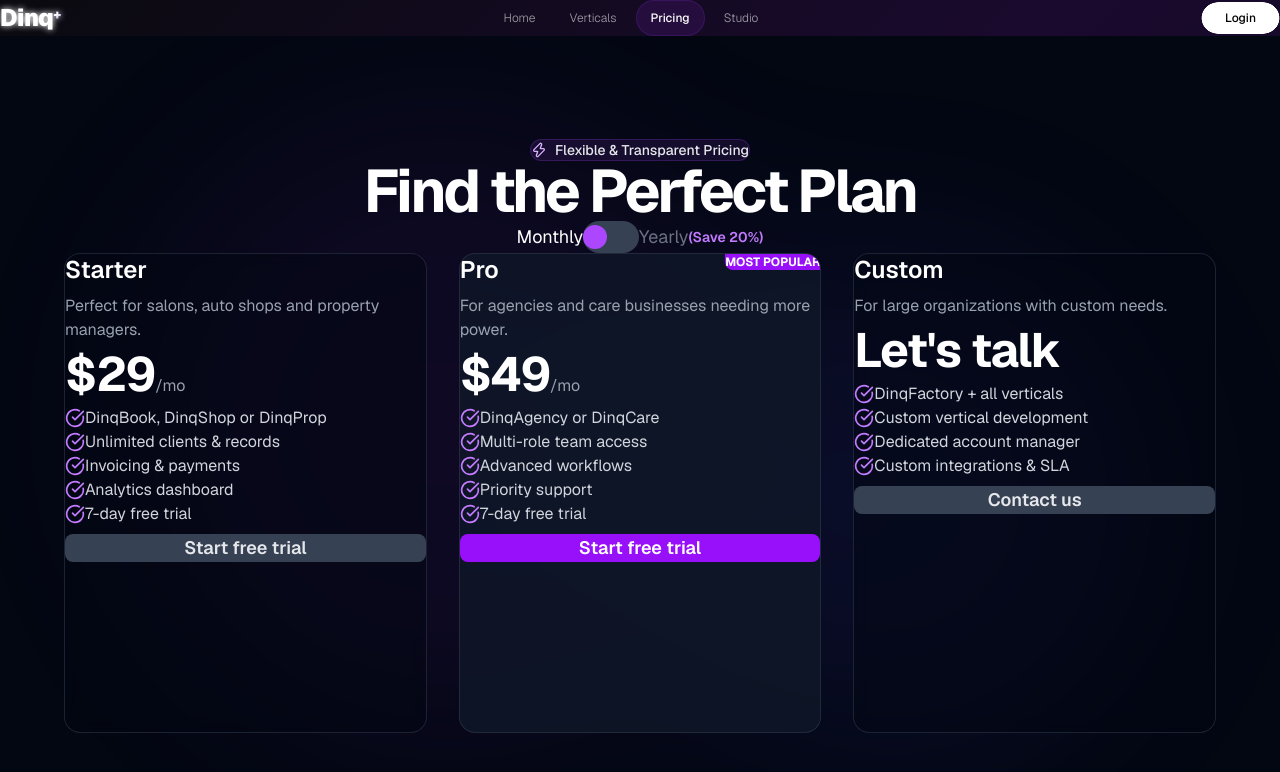
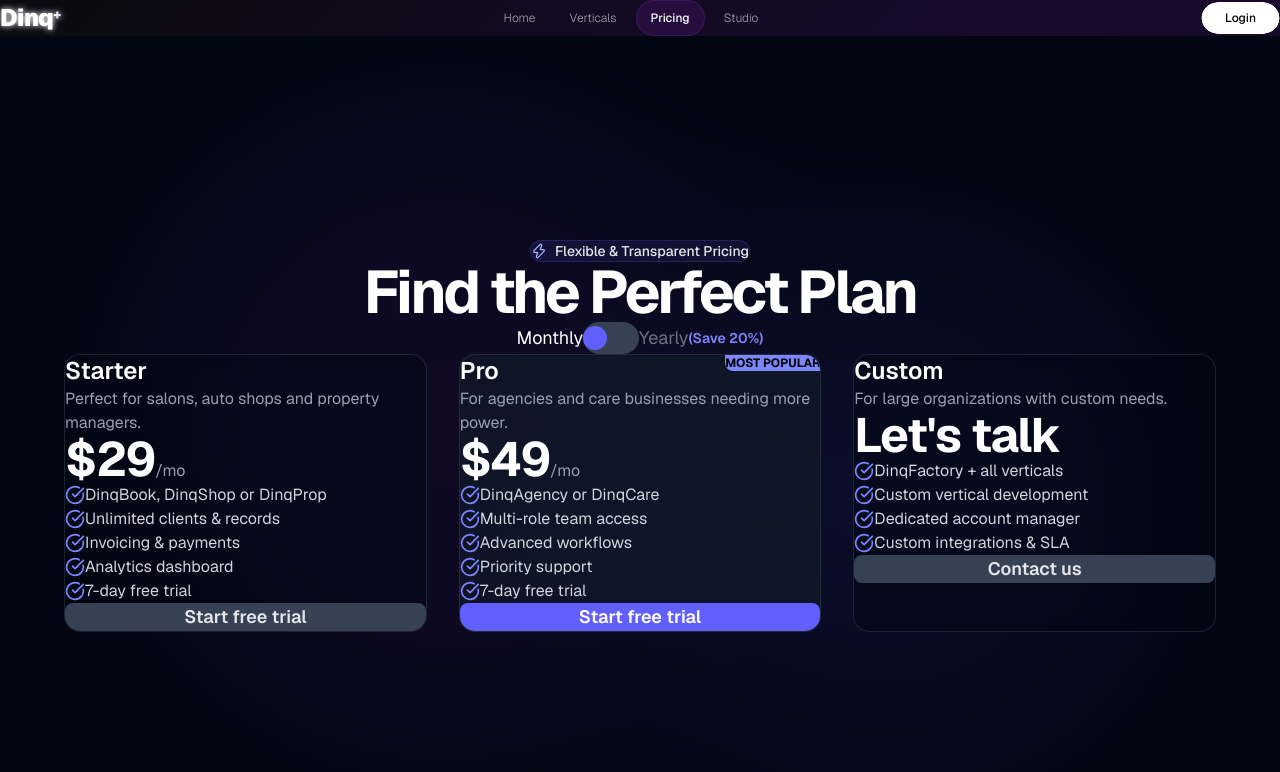
Before and after one commit to taydo44/dinqplus-marketing, a Next.js app in the folder dinqplus-marketing/: page /pricing in a window 1280 px wide. Shown: the top 772 px of the page. Built offline with nearby package versions, Linux system fonts and the light colour scheme.

Commit message:
feat: pricing original layout exact

```diff
--- a/dinqplus-marketing/components/aurora-pricing.tsx
+++ b/dinqplus-marketing/components/aurora-pricing.tsx
@@ -23,8 +23,9 @@
         "7-day free trial",
       ],
       isFeatured: false,
-      action: () => window.open("https://app.dinqdigital.com/signup", "_blank"),
       buttonText: "Start free trial",
+      onClick: () =>
+        window.open("https://app.dinqdigital.com/signup", "_blank"),
     },
     {
       name: "Pro",
@@ -38,8 +39,9 @@
         "7-day free trial",
       ],
       isFeatured: true,
-      action: () => window.open("https://app.dinqdigital.com/signup", "_blank"),
       buttonText: "Start free trial",
+      onClick: () =>
+        window.open("https://app.dinqdigital.com/signup", "_blank"),
     },
     {
       name: "Custom",
@@ -52,10 +54,10 @@
         "Custom integrations & SLA",
       ],
       isFeatured: false,
-      action: () => {
+      buttonText: "Contact us",
+      onClick: () => {
         window.location.href = "mailto:dinqdigital@gmail.com";
       },
-      buttonText: "Contact us",
     },
   ];
 
@@ -98,9 +100,9 @@
           initial={{ opacity: 0, y: -20 }}
           animate={{ opacity: 1, y: 0 }}
           transition={{ duration: 0.8, ease: "easeInOut" }}
-          className="inline-flex items-center gap-2 px-4 py-1.5 rounded-full bg-purple-500/10 border border-purple-500/20 mb-6"
+          className="inline-flex items-center gap-2 px-4 py-1.5 rounded-full bg-indigo-500/10 border border-indigo-500/20 mb-6"
         >
-          <Zap className="h-4 w-4 text-purple-300" />
+          <Zap className="h-4 w-4 text-indigo-300" />
           <span className="text-sm font-medium text-gray-200">
             Flexible & Transparent Pricing
           </span>
@@ -135,7 +137,7 @@
             }
           >
             <motion.div
-              className="w-6 h-6 bg-purple-500 rounded-full"
+              className="w-6 h-6 bg-indigo-500 rounded-full"
               layout
               transition={{ type: "spring", stiffness: 700, damping: 30 }}
               style={{ marginLeft: billingCycle === "yearly" ? "auto" : "0" }}
@@ -149,7 +151,7 @@
           >
             Yearly
           </span>
-          <span className="text-sm text-purple-400 font-semibold">
+          <span className="text-sm text-indigo-400 font-semibold">
             (Save 20%)
           </span>
         </motion.div>
@@ -165,7 +167,7 @@
             animate="visible"
             whileHover={{ y: -10, scale: 1.02 }}
             className={cn(
-              "relative p-8 rounded-2xl border border-gray-700/50 overflow-hidden min-h-[480px] flex flex-col",
+              "relative p-8 rounded-2xl border border-gray-700/50 overflow-hidden",
               plan.isFeatured
                 ? "bg-gray-900/80"
                 : "bg-gray-950/50 backdrop-blur-sm"
@@ -178,11 +180,11 @@
               )}
             ></div>
             {plan.isFeatured && (
-              <div className="absolute top-0 right-0 text-xs font-bold text-white bg-purple-600 px-4 py-1.5 rounded-bl-lg">
+              <div className="absolute top-0 right-0 text-xs font-bold text-black bg-indigo-400 px-4 py-1.5 rounded-bl-lg">
                 MOST POPULAR
               </div>
             )}
-            <div className="relative z-10 flex flex-col h-full gap-2">
+            <div className="relative z-10 flex flex-col h-full">
               <h3 className="text-2xl font-semibold text-white">{plan.name}</h3>
               <p className="text-gray-400 mt-2">{plan.description}</p>
 
@@ -216,18 +218,18 @@
               <ul className="mt-8 space-y-4">
                 {plan.features.map((feature) => (
                   <li key={feature} className="flex items-center text-gray-300">
-                    <CheckCircle className="h-5 w-5 text-purple-400 mr-3 flex-shrink-0" />
+                    <CheckCircle className="h-5 w-5 text-indigo-400 mr-3" />
                     {feature}
                   </li>
                 ))}
               </ul>
 
               <button
-                onClick={plan.action}
+                onClick={plan.onClick}
                 className={cn(
-                  "w-full mt-8 text-lg font-semibold rounded-lg py-3 transition-colors cursor-pointer border-none",
+                  "w-full mt-auto pt-4 text-lg font-semibold rounded-lg py-3 transition-colors cursor-pointer border-none",
                   plan.isFeatured
-                    ? "bg-purple-600 text-white hover:bg-purple-700"
+                    ? "bg-indigo-500 text-white hover:bg-indigo-600"
                     : "bg-gray-700 text-gray-200 hover:bg-gray-600"
                 )}
               >
```
